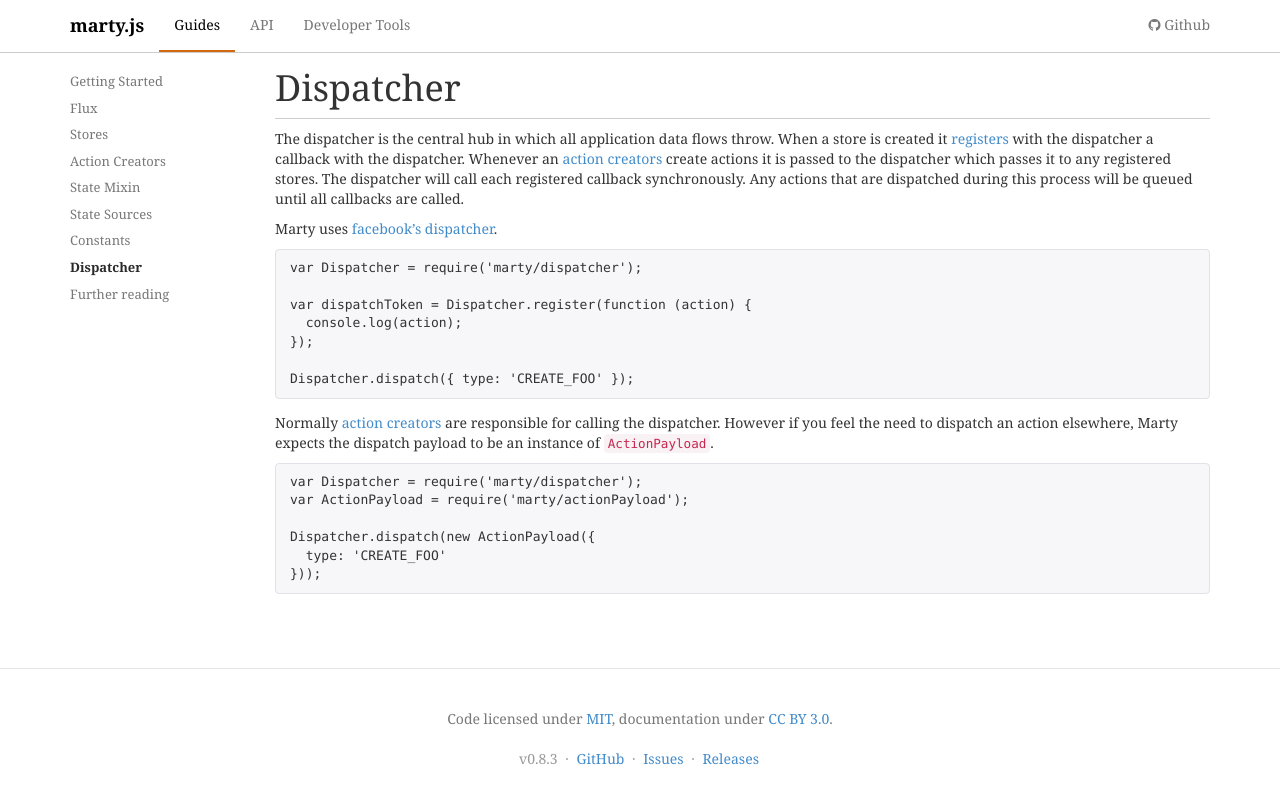
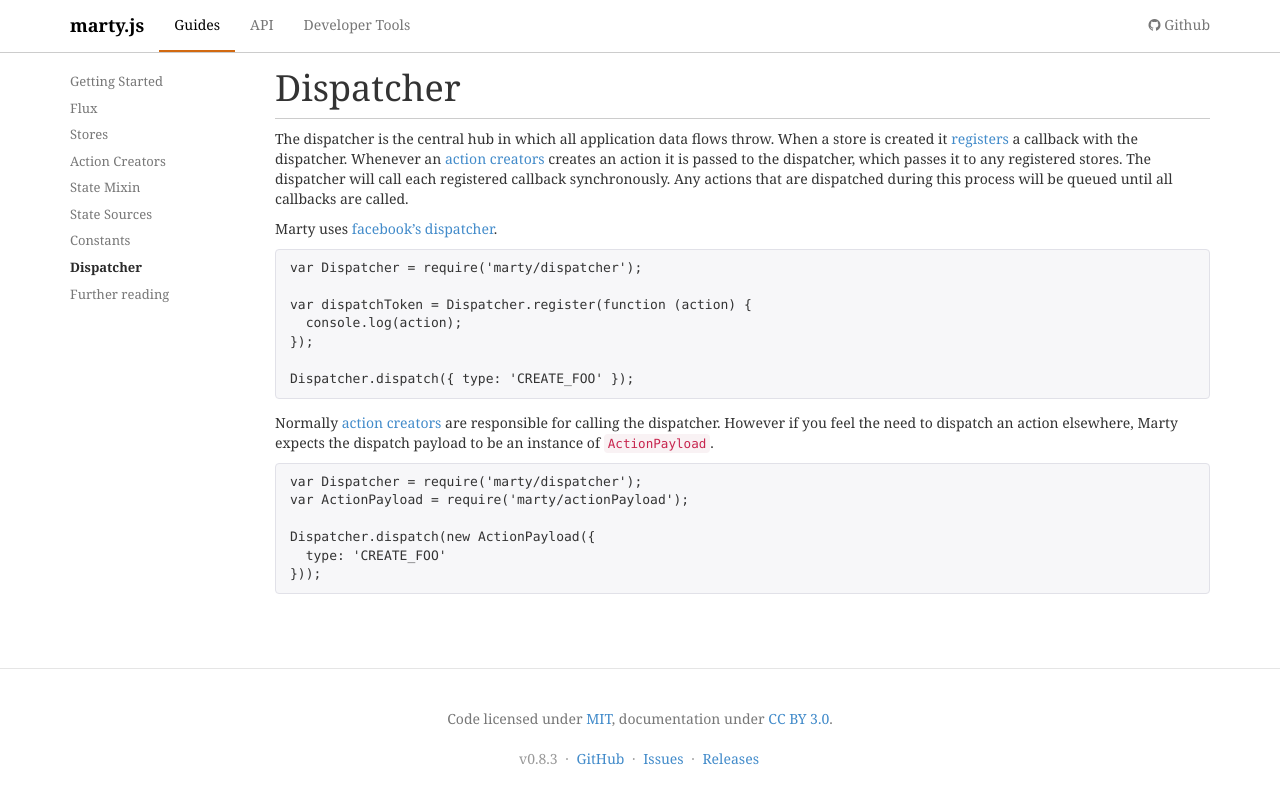
Before and after one commit to alsuper114/marty, a Jekyll site: the page built from docs/_guides/dispatcher/index.md, in a window 1280 px wide. Shown: the top 804 px of the page. Built offline with Jekyll 4.4.1, drawn with Linux system fonts in a browser that asks for light colours; nearby versions of some CDN libraries; Markdown is read by kramdown in place of the engine named in the settings.

Commit message:
Fix minor typos

```diff
--- a/docs/_guides/dispatcher/index.md
+++ b/docs/_guides/dispatcher/index.md
@@ -5,7 +5,7 @@ id: dispatcher
 section: Dispatcher
 ---
 
-The dispatcher is the central hub in which all application data flows throw. When a store is created it [registers](http://facebook.github.io/flux/docs/dispatcher.html#api) with the dispatcher a callback with the dispatcher. Whenever an [action creators](/guides/action-creators/index.html) create actions it is passed to the dispatcher which passes it to any registered stores. The dispatcher will call each registered callback synchronously. Any actions that are dispatched during this process will be queued until all callbacks are called.
+The dispatcher is the central hub in which all application data flows throw. When a store is created it [registers](http://facebook.github.io/flux/docs/dispatcher.html#api) a callback with the dispatcher. Whenever an [action creators](/guides/action-creators/index.html) creates an action it is passed to the dispatcher, which passes it to any registered stores. The dispatcher will call each registered callback synchronously. Any actions that are dispatched during this process will be queued until all callbacks are called.
 
 Marty uses [facebook's dispatcher](https://github.com/facebook/flux/).
 
```
Also changed, not shown: docs/_guides/stores/fetching-data.md (+1 -1 lines), docs/_guides/stores/immutable-data-collections.md (+1 -1 lines).
